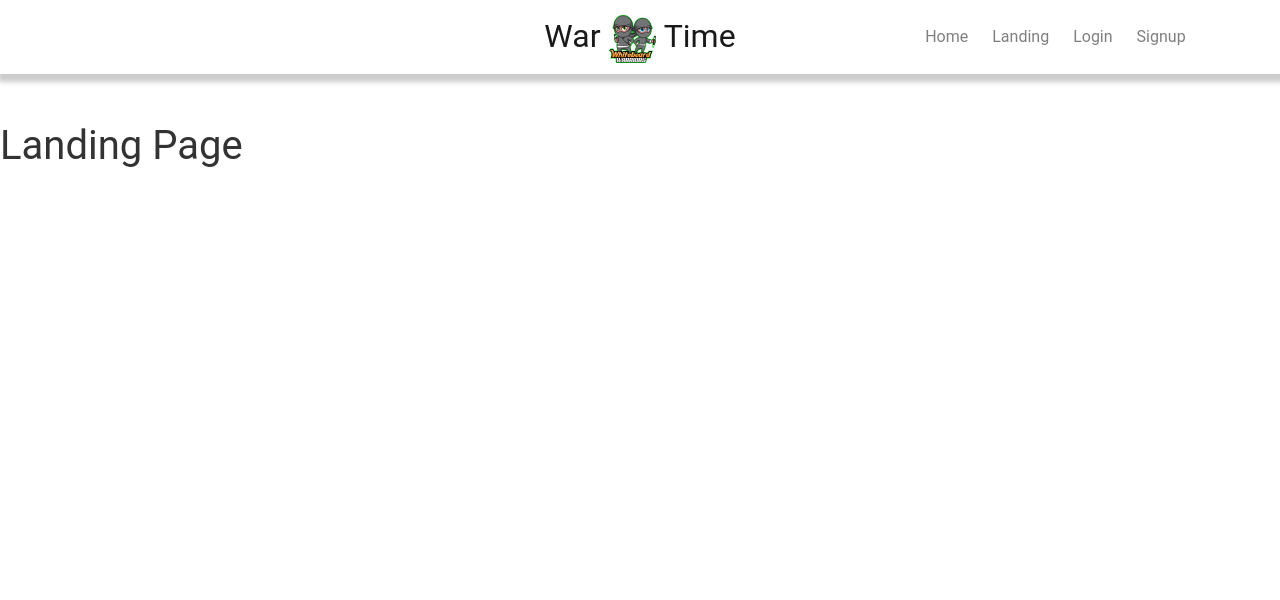
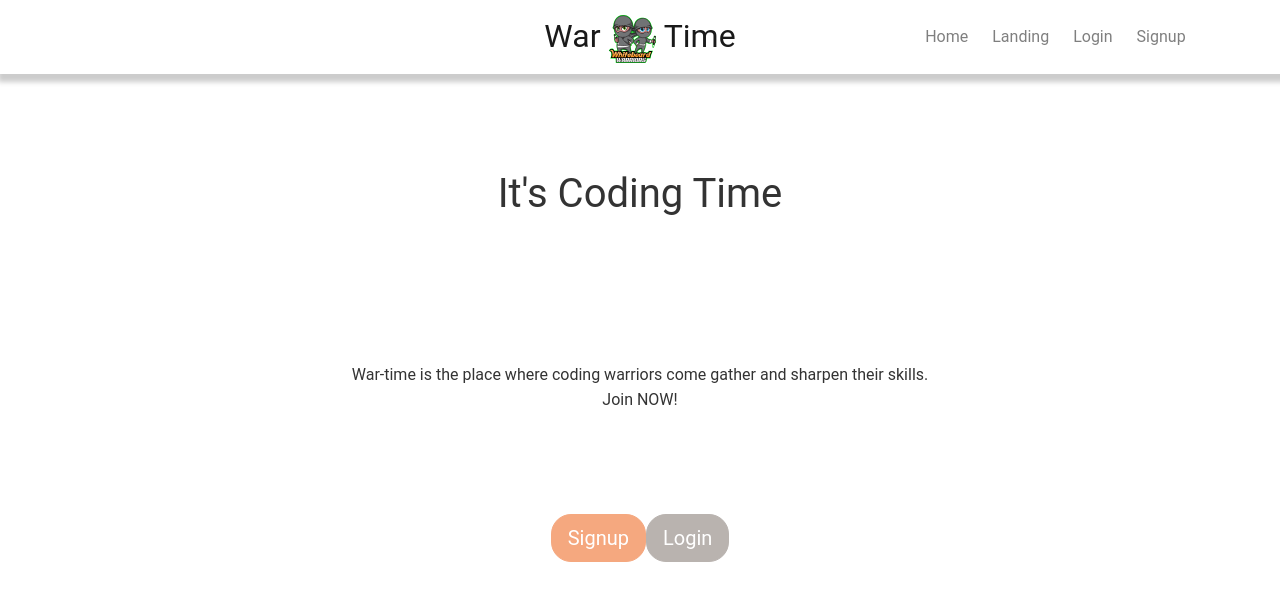
Before and after one commit to whiteboard-warriors/war-time, a React (Create React App) app in the folder client/: page /landing in a window 1280 px wide. Shown: the top 600 px of the page. Built offline with nearby package versions, Linux system fonts and the light colour scheme.

Commit message:
landing page v1 markup

```diff
--- a/client/src/components/pages/Landing/index.js
+++ b/client/src/components/pages/Landing/index.js
@@ -1,4 +1,9 @@
 import React, { Fragment } from 'react';
+import { Link } from 'react-router-dom';
+
+import Container from 'react-bootstrap/Container';
+import Col from 'react-bootstrap/Col';
+import Row from 'react-bootstrap/Row';
 
 import Navbar from '../../Navbar';
 
@@ -16,7 +21,39 @@ const Landing = () => {
 	return (
 		<Fragment>
 			<Navbar></Navbar>
-			<h1 className='mt-5'>Landing Page</h1>
+			<Container>
+				<Row>
+					<Col
+						md={{ span: 6, offset: 3 }}
+						className='text-center py-5'
+					>
+						<h1 className='mt-5 heading'>It's Coding Time</h1>
+					</Col>
+					<Col
+						md={{ span: 10, offset: 1 }}
+						className='text-center py-5'
+					>
+						<p className='mt-5 description'>
+							War-time is the place where coding warriors come
+							gather and sharpen their skills.
+							<br /> Join NOW!
+						</p>
+					</Col>
+				</Row>
+				<Row>
+					<Col
+						md={{ span: 10, offset: 1 }}
+						className='text-center py-5 cta-buttons'
+					>
+						<Link className='btn btn-warning btn-lg' to='/signup'>
+							Signup
+						</Link>
+						<Link className='btn btn-secondary btn-lg' to='/login'>
+							Login
+						</Link>
+					</Col>
+				</Row>
+			</Container>
 		</Fragment>
 	);
 };
```
